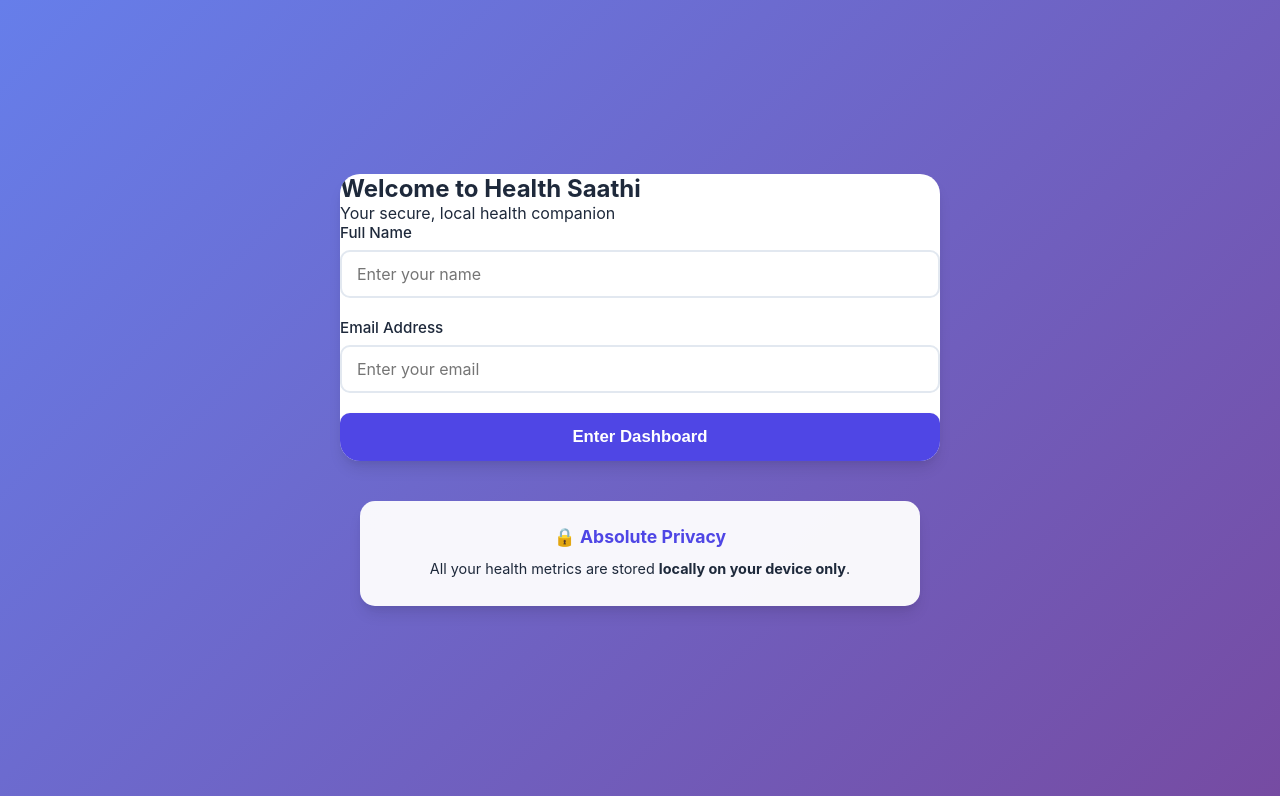
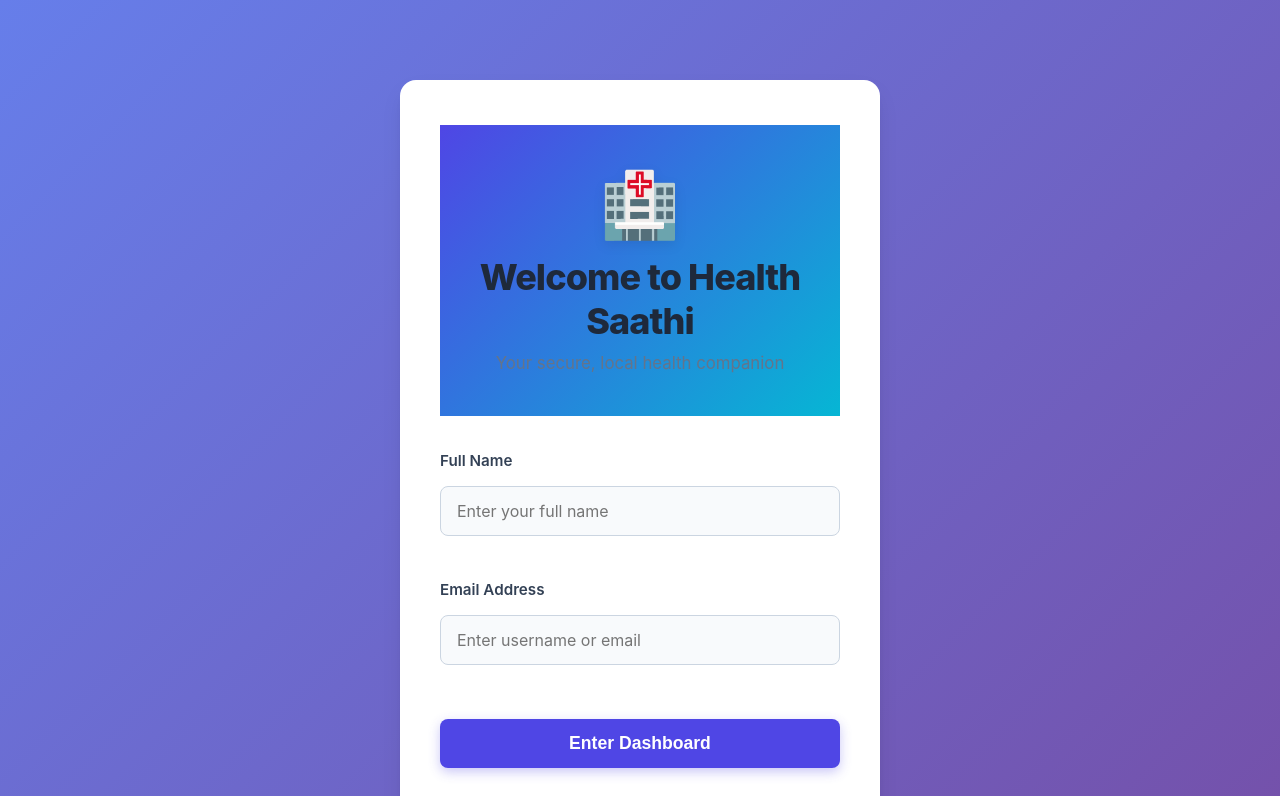
Before and after one commit to drpranavjindal-jpg/healthtracker, a plain HTML site: page auth.html in a window 1280 px wide. Shown: the top 796 px of the page. Drawn offline with Linux system fonts and the light colour scheme.

Commit message:
Cleaned repo structure and updated layouts

```diff
--- a/auth.html
+++ b/auth.html
@@ -7,29 +7,44 @@
     <link rel="stylesheet" href="styles.css">
     <link rel="stylesheet" href="auth.css">
 </head>
-<body>
-    <div class="auth-container">
-        <div class="auth-card">
-            <h2>Welcome to Health Saathi</h2>
-            <p>Your secure, local health companion</p>
+<body style="min-height: 100vh; display: flex; align-items: center; justify-content: center; background: linear-gradient(135deg, #667eea 0%, #764ba2 100%); padding: 40px 24px;">
 
-            <form id="loginForm">
-                <div class="form-group">
-                    <label for="userName">Full Name</label>
-                    <input type="text" id="userName" placeholder="Enter your name" required>
+    <div class="auth-container" style="width: 100%; max-width: 540px; margin: 0 auto; box-sizing: border-box;">
+
+        <div id="login-section" class="auth-section active">
+            <div class="auth-card" style="background: #ffffff; border-radius: 16px; padding: 45px 40px; box-shadow: 0 10px 25px -5px rgba(0,0,0,0.1), 0 8px 10px -6px rgba(0,0,0,0.15);">
+
+                <div class="auth-header" style="text-align: center; margin-bottom: 35px;">
+                    <span style="font-size: 4rem; display: block; margin-bottom: 12px; filter: drop-shadow(0 4px 6px rgba(0,0,0,0.08));">🏥</span>
+                    <h2 style="font-size: 2.25rem; color: #1e293b; margin-bottom: 8px; font-weight: 800; letter-spacing: -0.025em;">Welcome to Health Saathi</h2>
+                    <p style="color: #64748b; font-size: 1.05rem; line-height: 1.5;">Your secure, local health companion</p>
                 </div>
-                <div class="form-group">
-                    <label for="userEmail">Email Address</label>
-                    <input type="email" id="userEmail" placeholder="Enter your email" required>
-                </div>
-                <button type="submit" class="btn btn-primary">Enter Dashboard</button>
-            </form>
+
+                <form id="loginForm" onsubmit="handleLoginSubmit(event)" style="display: flex; flex-direction: column; gap: 24px;">
+                    <div class="form-group" style="display: flex; flex-direction: column; gap: 8px;">
+                        <label for="userName" style="font-weight: 600; color: #334155; font-size: 0.95rem;">Full Name</label>
+                        <input type="text" id="userName" name="name" autocomplete="name" placeholder="Enter your full name" required
+                               style="width: 100%; padding: 14px 16px; border: 1px solid #cbd5e1; border-radius: 8px; font-size: 1rem; transition: all 0.2s; background: #f8fafc;">
+                    </div>
+
+                    <div class="form-group" style="display: flex; flex-direction: column; gap: 8px;">
+                        <label for="userEmail" style="font-weight: 600; color: #334155; font-size: 0.95rem;">Email Address</label>
+                        <input type="email" id="userEmail" name="email" autocomplete="email" placeholder="Enter username or email" required
+                               style="width: 100%; padding: 14px 16px; border: 1px solid #cbd5e1; border-radius: 8px; font-size: 1rem; transition: all 0.2s; background: #f8fafc;">
+                    </div>
+
+                    <button type="submit" class="btn btn-primary"
+                            style="width: 100%; padding: 14px; font-size: 1.1rem; font-weight: 700; color: white; background: #4f46e5; border: none; border-radius: 8px; cursor: pointer; margin-top: 10px; box-shadow: 0 4px 12px rgba(79, 70, 229, 0.3); transition: all 0.2s;">
+                        Enter Dashboard
+                    </button>
+                </form>
+            </div>
         </div>
 
-        <footer class="auth-footer" style="margin-top: 20px; text-align: center;">
-            <div class="privacy-notice-footer">
-                <h4>🔒 Absolute Privacy</h4>
-                <p>All your health metrics are stored <strong>locally on your device only</strong>.</p>
+        <footer class="auth-footer" style="margin-top: 35px; text-align: center;">
+            <div class="privacy-notice-footer" style="background: rgba(255, 255, 255, 0.95); padding: 25px 30px; border-radius: 12px; box-shadow: 0 4px 6px -1px rgba(0,0,0,0.05);">
+                <h4 style="color: #4f46e5; margin-bottom: 6px; font-size: 1.1rem; font-weight: 700;">🔒 Absolute Privacy</h4>
+                <p style="color: #475569; font-size: 0.95rem; line-height: 1.6; margin: 0;">All your health metrics are stored <strong>locally on your device only</strong>.</p>
             </div>
         </footer>
     </div>
```
